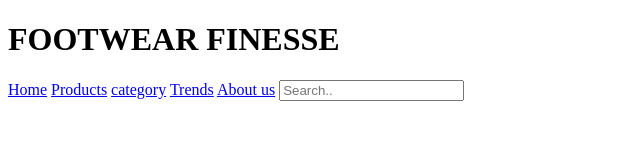
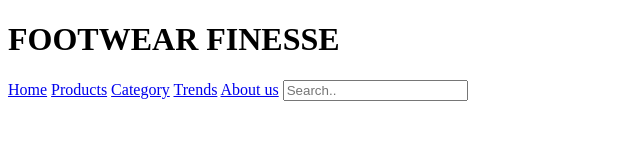
Before and after one commit to JAMILE28/Footwear-Finesse, a plain HTML site: page index.html in a window 1280 px wide. Shown: the full height of the page, 0-640 px from the left. Drawn offline with Linux system fonts and the light colour scheme.

Commit message:
Update index.html

```diff
--- a/index.html
+++ b/index.html
@@ -11,7 +11,7 @@
         <div class="Link-class">
             <a href="index.html">Home</a>
             <a href="Products.html">Products</a>
-            <a href="category.html">category</a>
+            <a href="Category.html">Category</a>
             <a href="Trends.html">Trends</a>
             <a href="about_us.html">About us</a>
             <input type="text" placeholder="Search..">
```
